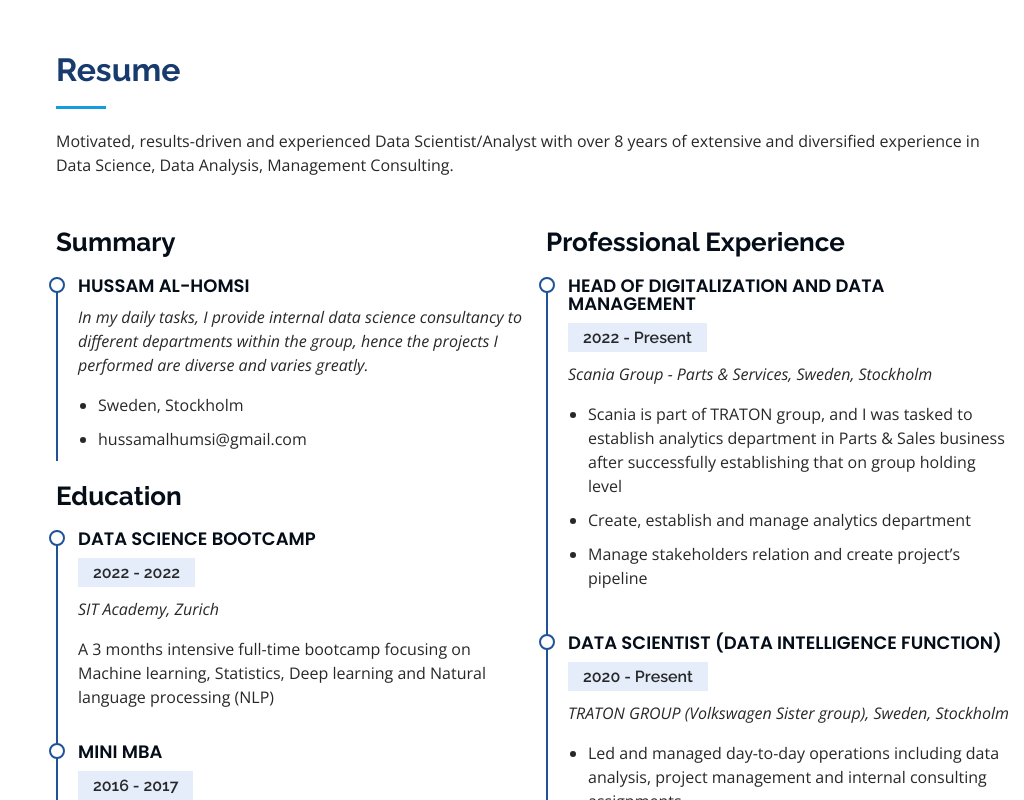
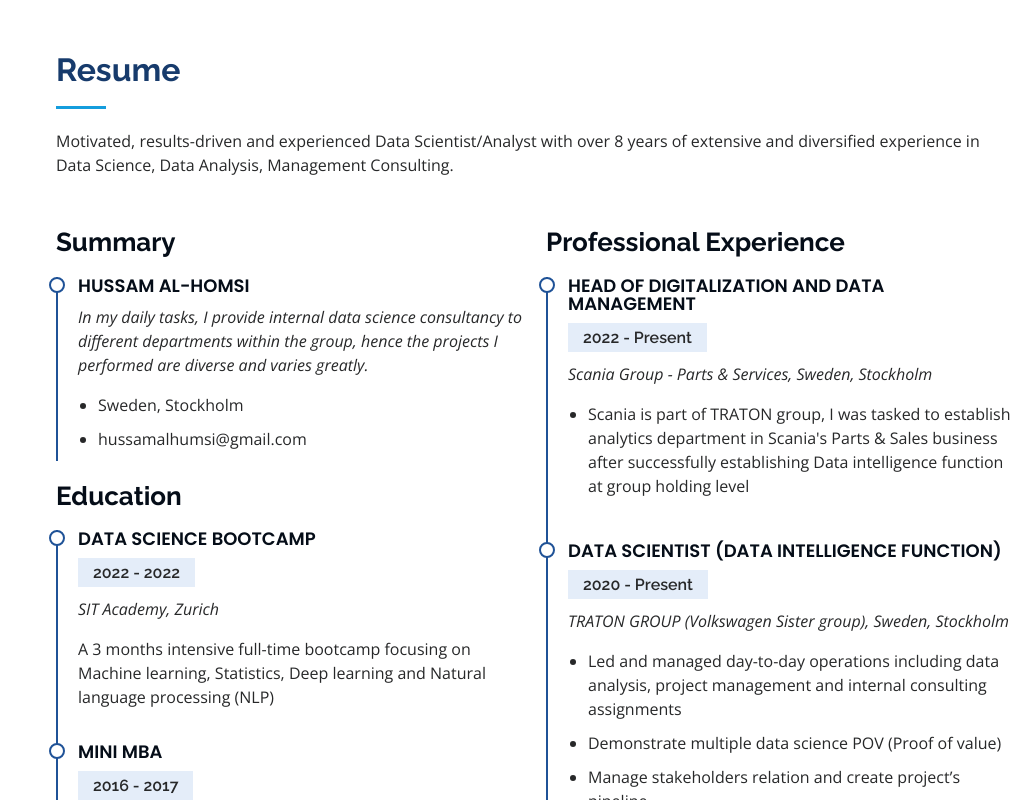
Before and after one commit to Hussam1/Hussam1.github.io, a plain HTML site: page index.html in a window 1280 px wide. Shown: the part 1913-2713 px from the top of the page, without its empty margins (256-1280 px from the left). Drawn offline with nearby package versions, Linux system fonts and the light colour scheme.

Commit message:
correcting the description

```diff
--- a/index.html
+++ b/index.html
@@ -244,10 +244,8 @@
               <h5>2022 - Present</h5>
               <p><em>Scania Group - Parts & Services, Sweden, Stockholm </em></p>
               <ul>
-                <li>Scania is part of TRATON group, and I was tasked to establish analytics department in Parts & Sales business after successfully establishing that on group holding level</li>
-                <li>Create, establish and manage analytics department</li>
-                <li>Manage stakeholders relation and create project’s pipeline</li>
-               </ul>
+                <li>Scania is part of TRATON group, I was tasked to establish analytics department in Scania's Parts & Sales business after successfully establishing Data intelligence function at group holding level</li>
+              </ul>
             </div>
             <div class="resume-item">
               <h4>Data Scientist (Data Intelligence Function)</h4>
```
